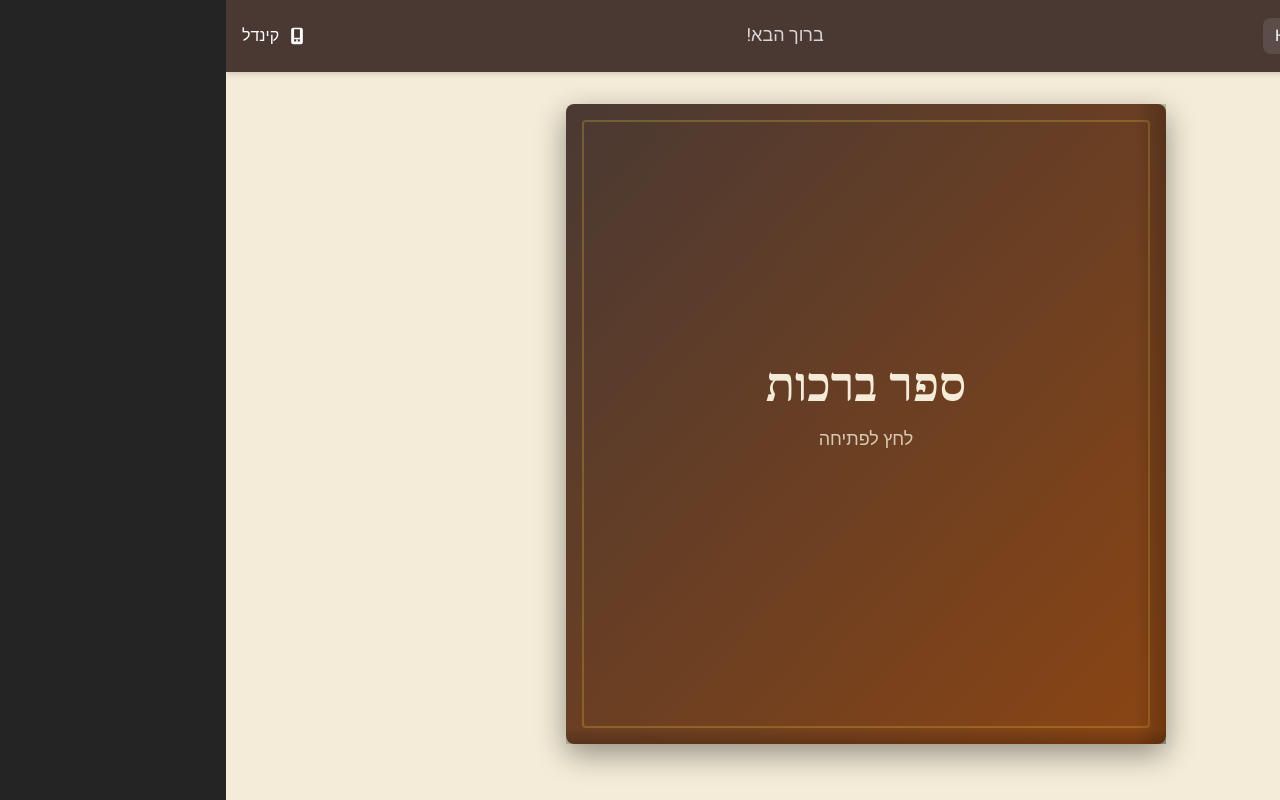
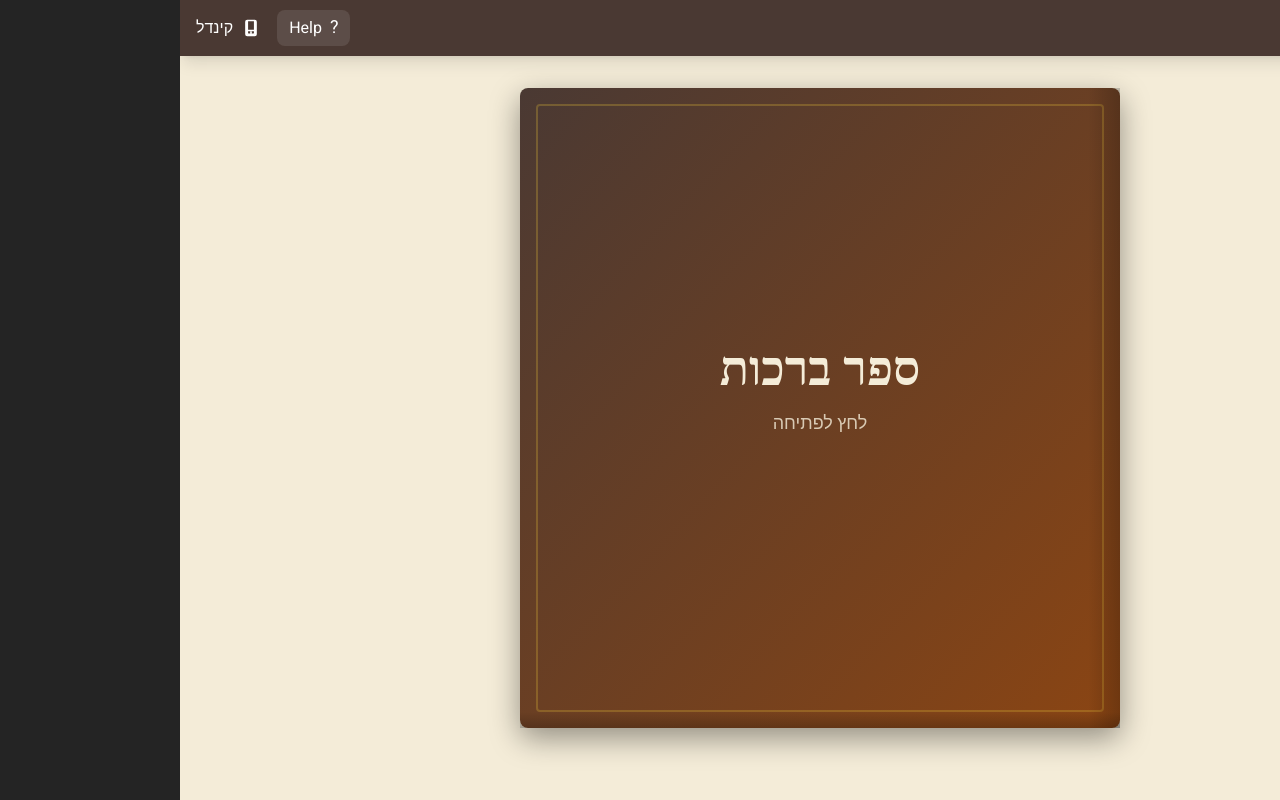
Before and after one commit to amirgal/mayush, a React (Vite) app: page / in a window 1280 px wide. Built offline with nearby package versions, Linux system fonts and the light colour scheme; no server answers.

Commit message:
style: update header layout and fix scrollbar visibility in guestbook page

```diff
--- a/src/components/layout/Header.tsx
+++ b/src/components/layout/Header.tsx
@@ -33,7 +33,7 @@ const Header: FC<HeaderProps> = ({
 
   return (
     <>
-      <header className="bg-book-dark text-white py-4 shadow-md sticky top-0 z-50">
+      <header className="bg-book-dark text-white py-2 shadow-lg sticky top-0 z-50">
         <div className="container mx-auto px-4 flex justify-between items-center">
           <div className="flex items-center gap-6">
             {!isAdminPage && (
@@ -46,6 +46,12 @@ const Header: FC<HeaderProps> = ({
                 >
                   Add Message
                 </button>
+              </>
+            )}
+          </div>
+          <div className="flex items-center gap-4">
+            {!isAdminPage && (
+              <>
                 <button
                   onClick={toggleInfoModal}
                   onKeyDown={handleKeyDown(toggleInfoModal)}
@@ -56,14 +62,6 @@ const Header: FC<HeaderProps> = ({
                   <span className="text-lg">?</span>
                   <span className="hidden sm:inline">Help</span>
                 </button>
-              </>
-            )}
-          </div>
-
-          <div className="text-lg text-white/80">ברוך הבא!</div>
-
-          <div className="flex items-center gap-4">
-            {!isAdminPage && (
                 <button
                   onClick={onToggleView}
                   onKeyDown={handleKeyDown(onToggleView)}
@@ -99,6 +97,7 @@ const Header: FC<HeaderProps> = ({
                     {viewMode === "book" ? "קינדל" : "ספר"}
                   </span>
                 </button>
+              </>
             )}
 
             {isAdmin && !isAdminPage && (
--- a/src/components/messages/BookView.tsx
+++ b/src/components/messages/BookView.tsx
@@ -368,7 +368,7 @@ const BookView: FC<BookViewProps> = ({ messages, isAdmin }) => {
             )}
 
             {/* Page Info */}
-            <div className="text-book-dark/70 font-book-title text-lg mt-4">
+            <div className="text-book-dark/70 font-book-title text-lg my-4">
               {isMobile
                 ? `עמוד ${currentSpread + 1} מתוך ${messages.length}`
                 : `עמודים ${currentSpread * 2 + 1} - ${Math.min(currentSpread * 2 + 2, messages.length)} מתוך ${messages.length}`
--- a/src/pages/GuestbookPage.tsx
+++ b/src/pages/GuestbookPage.tsx
@@ -40,7 +40,7 @@ const GuestbookPage = () => {
         onToggleView={handleToggleView}
       />
       <main className="flex-1 flex flex-col overflow-hidden">
-        <div className={`container mx-auto px-2 ${isMobile ? 'pt-4 overflow-y-auto max-h-[90vh]' : 'pt-8'} pb-8 h-full flex flex-col`}>
+        <div className={`container mx-auto px-2 overflow-y-auto ${isMobile ? 'pt-4 max-h-[90vh]' : 'pt-8'} pb-8 h-full flex flex-col [scrollbar-width:none] [&::-webkit-scrollbar]:hidden`}>
           <div className="flex-1 flex flex-col min-h-0">
             <MessageList
               messages={messages}
```
Lines whose indentation alone changed are shown as unchanged.
